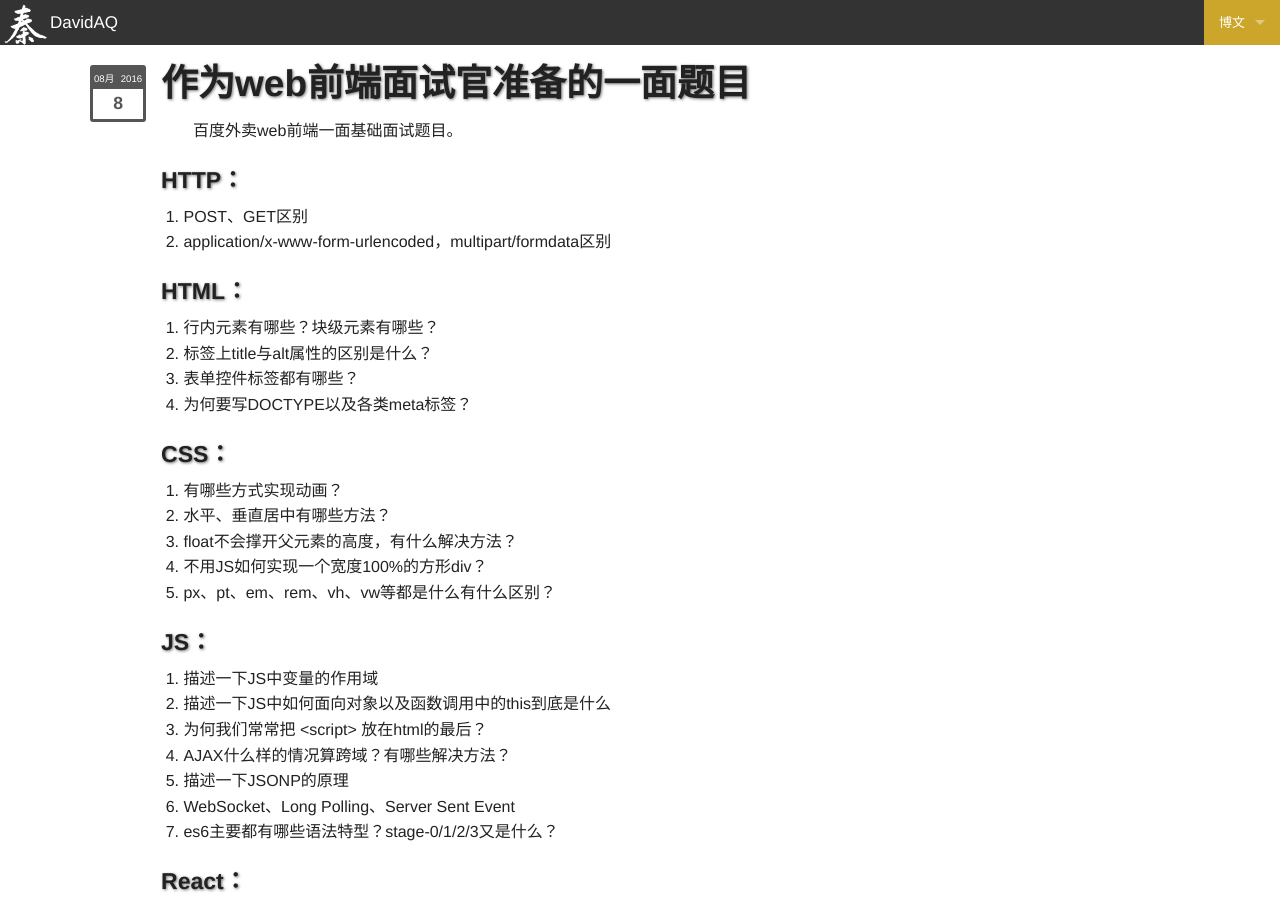
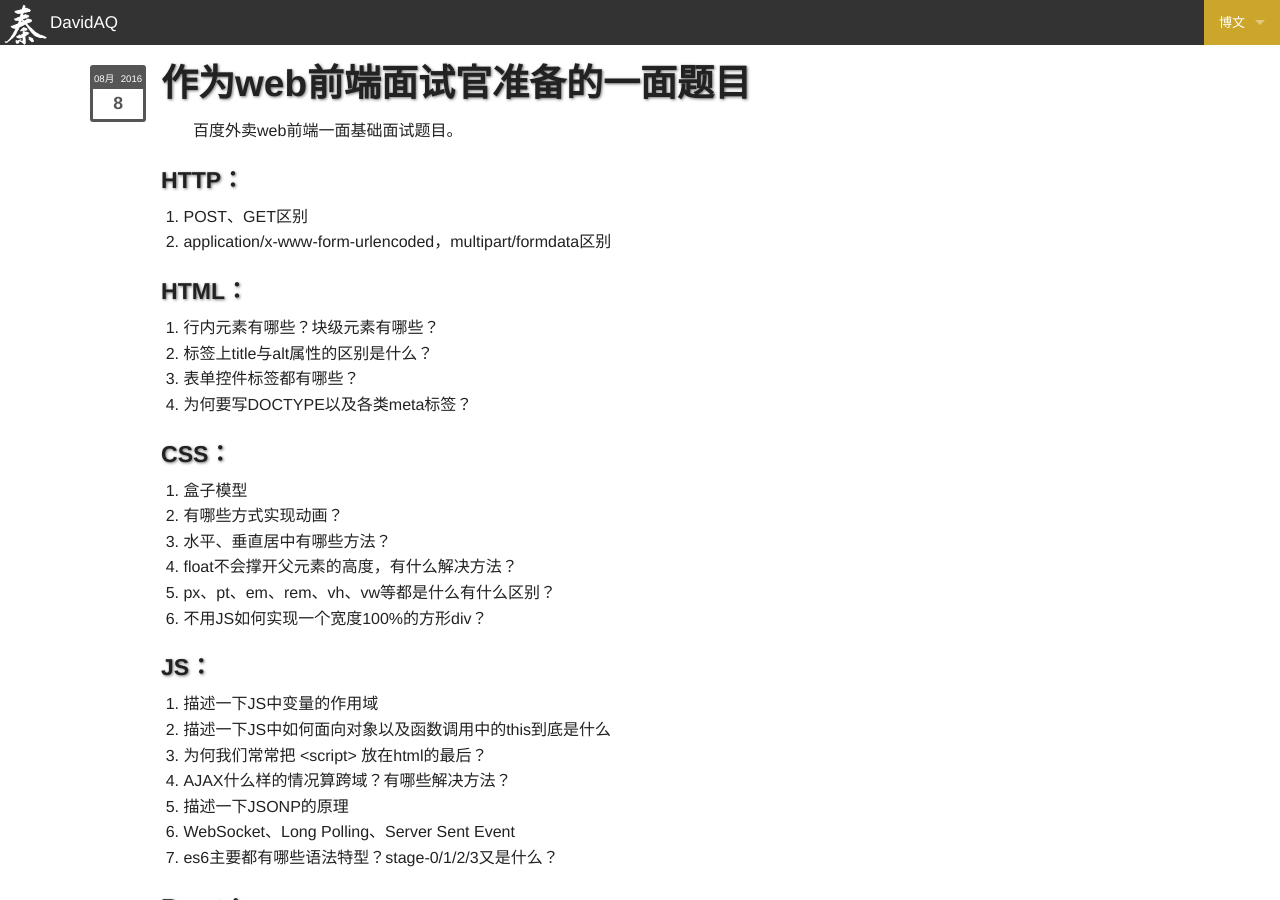
Before and after one commit to davidaq/davidaq.github.io, a Jekyll site: the page built from _posts/2016-08-08-web-fe-first-interview-questions.md, in a window 1280 px wide and 900 px high. Built offline with Jekyll 4.4.1, drawn with Linux system fonts in a browser that asks for light colours; comment, search, counter and statistics services are not loaded.

Commit message:
Update 2016-08-08-web-fe-first-interview-questions.md

```diff
--- a/_posts/2016-08-08-web-fe-first-interview-questions.md
+++ b/_posts/2016-08-08-web-fe-first-interview-questions.md
@@ -20,11 +20,12 @@ layout: post
 
 #### CSS：
 
- 1. 有哪些方式实现动画？
- 2. 水平、垂直居中有哪些方法？
- 3. float不会撑开父元素的高度，有什么解决方法？
- 4. 不用JS如何实现一个宽度100%的方形div？
+ 1. 盒子模型
+ 2. 有哪些方式实现动画？
+ 3. 水平、垂直居中有哪些方法？
+ 4. float不会撑开父元素的高度，有什么解决方法？
  5. px、pt、em、rem、vh、vw等都是什么有什么区别？
+ 6. 不用JS如何实现一个宽度100%的方形div？
 
 #### JS：
 
```
